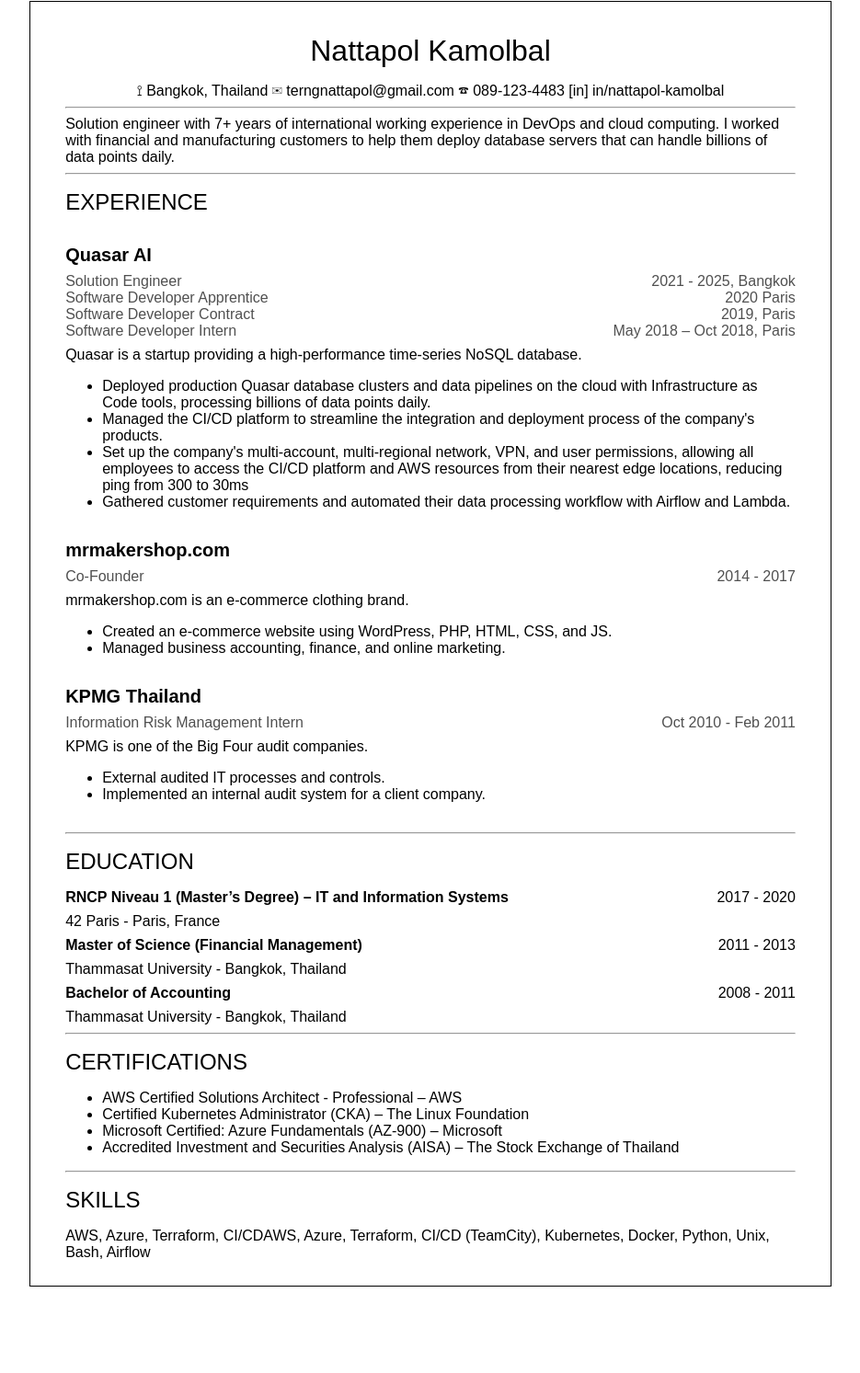
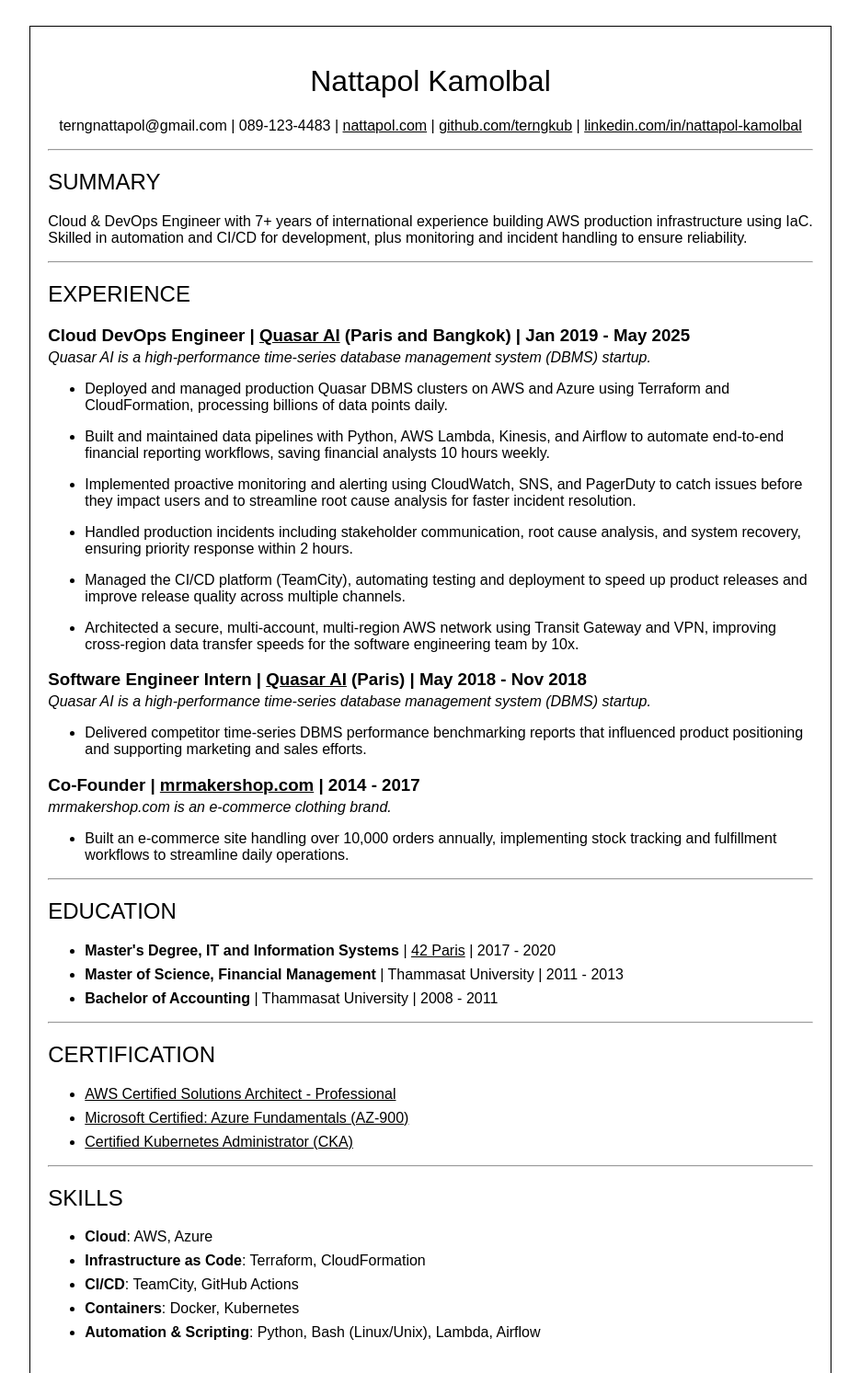
Before and after one commit to terngkub/the-cloud-resume-challenge, a plain HTML site: page website/index.html in a window 1280 px wide. Shown: the part 234-1727 px from the top of the page at 92% size, without its empty margins (172-1107 px from the left). Before the commit the page ends 1665 px from the top, so only its background shows below. Drawn offline with Linux system fonts and the light colour scheme; no server answers.

Commit message:
Update resume content

```diff
--- a/website/index.html
+++ b/website/index.html
@@ -27,112 +27,81 @@
 
         <div id="resume">
 
+            <div class="header">
+                <h1>Nattapol Kamolbal</h1>
+                <p>terngnattapol@gmail.com | 089-123-4483 | <a href="https://nattapol.com">nattapol.com</a> | <a href="https://github.com/terngkub" target="_blank">github.com/terngkub</a> | <a href="https://linkedin.com/in/nattapol-kamolbal" target="_blank">linkedin.com/in/nattapol-kamolbal</a></p>
+                <hr>
+            </div>
 
-            <div id="header">
-                <h1>Nattapol Kamolbal</h1>
-                <p>⟟ Bangkok, Thailand   ✉ terngnattapol@gmail.com   ☎ 089-123-4483   [in] in/nattapol-kamolbal</p>
-            </div>
-            <hr/>
+            <div class="content">
 
                 <div id="summary">
-                <p>Solution engineer with 7+ years of international working experience in DevOps and cloud computing. I worked with financial and manufacturing customers to help them deploy database servers that can handle billions of data points daily.</p>
+                    <h2>SUMMARY</h2>
+                    <p>Cloud & DevOps Engineer with 7+ years of international experience building AWS production infrastructure using IaC. Skilled in automation and CI/CD for development, plus monitoring and incident handling to ensure reliability.</p>
+                    <hr>
                 </div>
-            <hr/>
 
                 <div id="experience">
-                <h1>EXPERIENCE</h1>
-                <div class="job">
-                    <h2 class="company-name">Quasar AI</h2>
-                    <p class="left-right company-position">
-                        <span class="left">Solution Engineer</span>
-                        <span class="right">2021 - 2025, Bangkok</span>
-                    </p>
-                    <p class="left-right company-position">
-                        <span class="left">Software Developer Apprentice</span>
-                        <span class="right">2020 Paris</span>
-                    </p>
-                    <p class="left-right company-position">
-                        <span class="left">Software Developer Contract</span>
-                        <span class="right">2019, Paris</span>
-                    </p>
-                    <p class="left-right company-position">
-                        <span class="left">Software Developer Intern</span>
-                        <span class="right">May 2018 – Oct 2018, Paris</span>
-                    </p>
-                    <p class="company-description">Quasar is a startup providing a high-performance time-series NoSQL database.</p>
-                    <ul class="roles">
-                        <li>Deployed production Quasar database clusters and data pipelines on the cloud with Infrastructure as Code tools, processing billions of data points daily.</li>
-                        <li>Managed the CI/CD platform to streamline the integration and deployment process of the company's products.</li>
-                        <li>Set up the company's multi-account, multi-regional network, VPN, and user permissions, allowing all employees to access the CI/CD platform and AWS resources from their nearest edge locations, reducing ping from 300 to 30ms</li>
-                        <li>Gathered customer requirements and automated their data processing workflow with Airflow and Lambda.</li>
+                    <h2>EXPERIENCE</h2>
+
+                    <h3>Cloud DevOps Engineer | <a href="https://quasar.ai" target="_blank">Quasar AI</a> (Paris and Bangkok) | Jan 2019 - May 2025</h3>
+                    <p><i>Quasar AI</a> is a high-performance time-series database management system (DBMS) startup.</i></p>
+                    <ul>
+                        <li>Deployed and managed production Quasar DBMS clusters on AWS and Azure using Terraform and CloudFormation, processing billions of data points daily.</li>
+                        <li>Built and maintained data pipelines with Python, AWS Lambda, Kinesis, and Airflow to automate end-to-end financial reporting workflows, saving financial analysts 10 hours weekly.</li>
+                        <li>Implemented proactive monitoring and alerting using CloudWatch, SNS, and PagerDuty to catch issues before they impact users and to streamline root cause analysis for faster incident resolution.</li>
+                        <li>Handled production incidents including stakeholder communication, root cause analysis, and system recovery, ensuring priority response within 2 hours.</li>
+                        <li>Managed the CI/CD platform (TeamCity), automating testing and deployment to speed up product releases and improve release quality across multiple channels.</li>
+                        <li>Architected a secure, multi-account, multi-region AWS network using Transit Gateway and VPN, improving cross-region data transfer speeds for the software engineering team by 10x.</li>
                     </ul>
+
+                    <h3>Software Engineer Intern | <a href="https://quasar.ai" target="_blank">Quasar AI</a> (Paris) | May 2018 - Nov 2018</h2>
+                    <p><i>Quasar AI</a> is a high-performance time-series database management system (DBMS) startup.</i></p>
+                    <ul>
+                        <li>Delivered competitor time-series DBMS performance benchmarking reports that influenced product positioning and supporting marketing and sales efforts.</li>
+                    </ul>
+
+                    <h3>Co-Founder | <a href="https://mrmakershop.com" target="_blank">mrmakershop.com</a> | 2014 - 2017</h3>
+                    <p><i>mrmakershop.com</a> is an e-commerce clothing brand.</i></p>
+                    <ul>
+                        <li>Built an e-commerce site handling over 10,000 orders annually, implementing stock tracking and fulfillment workflows to streamline daily operations.</li>
+                    </ul>
+                    <hr>
                 </div>
 
-                <div class="job">
-                    <h2 class="company-name">mrmakershop.com</h2>
-                    <p class="left-right company-position">
-                        <span class="left">Co-Founder</span>
-                        <span class="right">2014 - 2017</span>
-                    </p>
-                    <p class="company-description">mrmakershop.com is an e-commerce clothing brand. </p>
-                    <ul class="roles">
-                        <li>Created an e-commerce website using WordPress, PHP, HTML, CSS, and JS.</li>
-                        <li>Managed business accounting, finance, and online marketing.</li>
+                <div id="education">
+                    <h2>EDUCATION</h2>
+                    <ul>
+                        <li><b>Master's Degree, IT and Information Systems</b> | <a href="https://42.fr">42 Paris</a> | 2017 - 2020</li>
+                        <li><b>Master of Science, Financial Management</b> | Thammasat University | 2011 - 2013</li>
+                        <li><b>Bachelor of Accounting</b> | Thammasat University | 2008 - 2011</li>
                     </ul>
+                    <hr>
                 </div>
 
-                <div class="job">
-                    <h2 class="company-name">KPMG Thailand</h2>
-                    <p class="left-right company-position">
-                        <span class="left">Information Risk Management Intern</span>
-                        <span class="right">Oct 2010 - Feb 2011</span>
-                    </p>
-                    <p class="company-description">KPMG is one of the Big Four audit companies.</p>
-                    <ul class="roles">
-                        <li>External audited IT processes and controls.</li>
-                        <li>Implemented an internal audit system for a client company.</li>
+                <div id="certification">
+                    <h2>CERTIFICATION</h2>
+                    <ul>
+                        <li><a href="https://cp.certmetrics.com/amazon/en/public/verify/credential/0S349W2J1BRQQBSY" target="_blank">AWS Certified Solutions Architect - Professional</a></li>
+                        <li><a href="https://www.credly.com/badges/f2a31a3d-0bc9-48e4-ba9f-d3b6840f2a3c/linked_in_profile" target="_blank">Microsoft Certified: Azure Fundamentals (AZ-900)</a></li>
+                        <li><a href="https://www.credly.com/badges/7afda925-a0dc-487f-8cdf-c2f516ad3e18" target="_blank">Certified Kubernetes Administrator (CKA)</a></li>
+                    </ul>
+                    <hr>
+                </div>
+
+                <div id="skills">
+                    <h2>SKILLS</h2>
+                    <ul>
+                        <li><b>Cloud</b>: AWS, Azure</li>
+                        <li><b>Infrastructure as Code</b>: Terraform, CloudFormation</li>
+                        <li><b>CI/CD</b>: TeamCity, GitHub Actions</li>
+                        <li><b>Containers</b>: Docker, Kubernetes</li>
+                        <li><b>Automation & Scripting</b>: Python, Bash (Linux/Unix), Lambda, Airflow</li>
                     </ul>
                 </div>
             </div>
-            <hr/>
-
-            <div id="education">
-                <h1>EDUCATION</h1>
-                <p class="left-right diploma">
-                    <span class="left">RNCP Niveau 1 (Master’s Degree) – IT and Information Systems</span>
-                    <span class="right">2017 - 2020</span>
-                </p>
-                <p>42 Paris - Paris, France </p>
-                <p class="left-right diploma">
-                    <span class="left">Master of Science (Financial Management)</span>
-                    <span class="right">2011 - 2013</span>
-                </p>
-                <p>Thammasat University - Bangkok, Thailand</p>
-                <p class="left-right diploma">
-                    <span class="left">Bachelor of Accounting </span>
-                    <span class="right">2008 - 2011</span>
-                </p>
-                <p>Thammasat University - Bangkok, Thailand </p>
-            </div>
-            <hr/>
-
-            <div id="certifications">
-                <h1>CERTIFICATIONS</h1>
-                <ul>
-                    <li>AWS Certified Solutions Architect - Professional – AWS</li>
-                    <li>Certified Kubernetes Administrator (CKA) – The Linux Foundation</li>
-                    <li>Microsoft Certified: Azure Fundamentals (AZ-900) – Microsoft</li>
-                    <li>Accredited Investment and Securities Analysis (AISA) – The Stock Exchange of Thailand</li>
-                </ul>
-            </div>
-            <hr/>
-
-            <div id="skills">
-                <h1>SKILLS</h1>
-                <p>AWS, Azure, Terraform, CI/CDAWS, Azure, Terraform, CI/CD (TeamCity), Kubernetes, Docker, Python, Unix, Bash, Airflow</p>
         </div>
 
-        </div>
         <script src="visitor_counter.js"></script>
     </body>
 </html>
--- a/website/style.css
+++ b/website/style.css
@@ -54,52 +54,52 @@ body {
 /* Resume */
 
 #resume {
-    max-width: 21cm;
+    max-width: 22cm;
     margin: 2rem auto;
     border-style: solid;
     border-width: 1px;
-    padding: 0.5cm 1cm;
+    padding: 0.5cm 0.5cm;
+    font-family: 'Arial', sans-serif;
 }
 
-#header {
+#resume a {
+    /* text-decoration: none; */
+    color: black;
+}
+
+#resume .header {
     text-align: center;
 }
-#header h1 {
+
+#resume .header h1 {
     font-size: 2rem;
-    margin-top: 1rem;
-    margin-bottom: 1rem;
-}
-#header p {
-    font-size: 1rem;
+    font-weight: 100;
 }
 
-h1 {
-    font-size: 1.5rem;
-    font-weight: lighter;
-}
-h2 {
-    font-size: 1.25rem;
+#resume .content h2 {
+    font-weight: 100;
 }
 
-.job {
-    margin-top: 2rem;
-    margin-bottom: 2rem;
-}
-.job h2,p {
-    margin-top: 0.5rem;
+#resume .content li {
     margin-bottom: 0.5rem;
 }
 
-.left-right {
-    display: flex;
-    justify-content: space-between;
+#resume .content li:last-child {
+    margin-bottom: 0.5rem;
 }
-.company-position {
-    color: rgb(80, 80, 80);
-    margin: 0px;
-    font-size: 1rem
 
+#resume .content #experience h3 {
+    margin-bottom: 0rem;
 }
-.diploma .left {
-    font-weight: bold;
+
+#resume .content #experience p {
+    margin-top: 0.25rem;
 }
+
+#resume .content #experience li {
+    margin-bottom: 1rem;
+}
+
+#resume .content #experience li:last-child {
+    margin-bottom: 1rem;
+}
```
Lines whose indentation alone changed are shown as unchanged.
